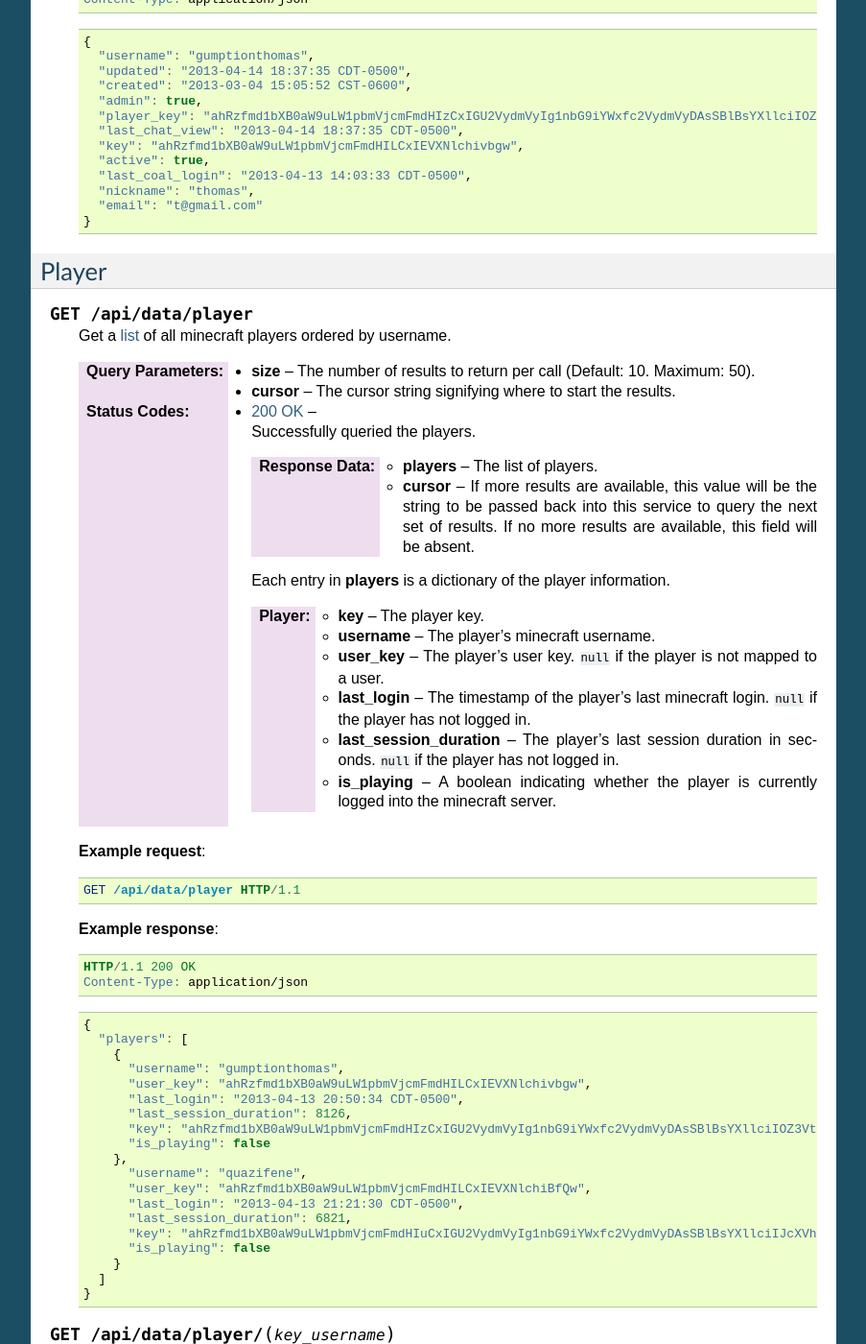
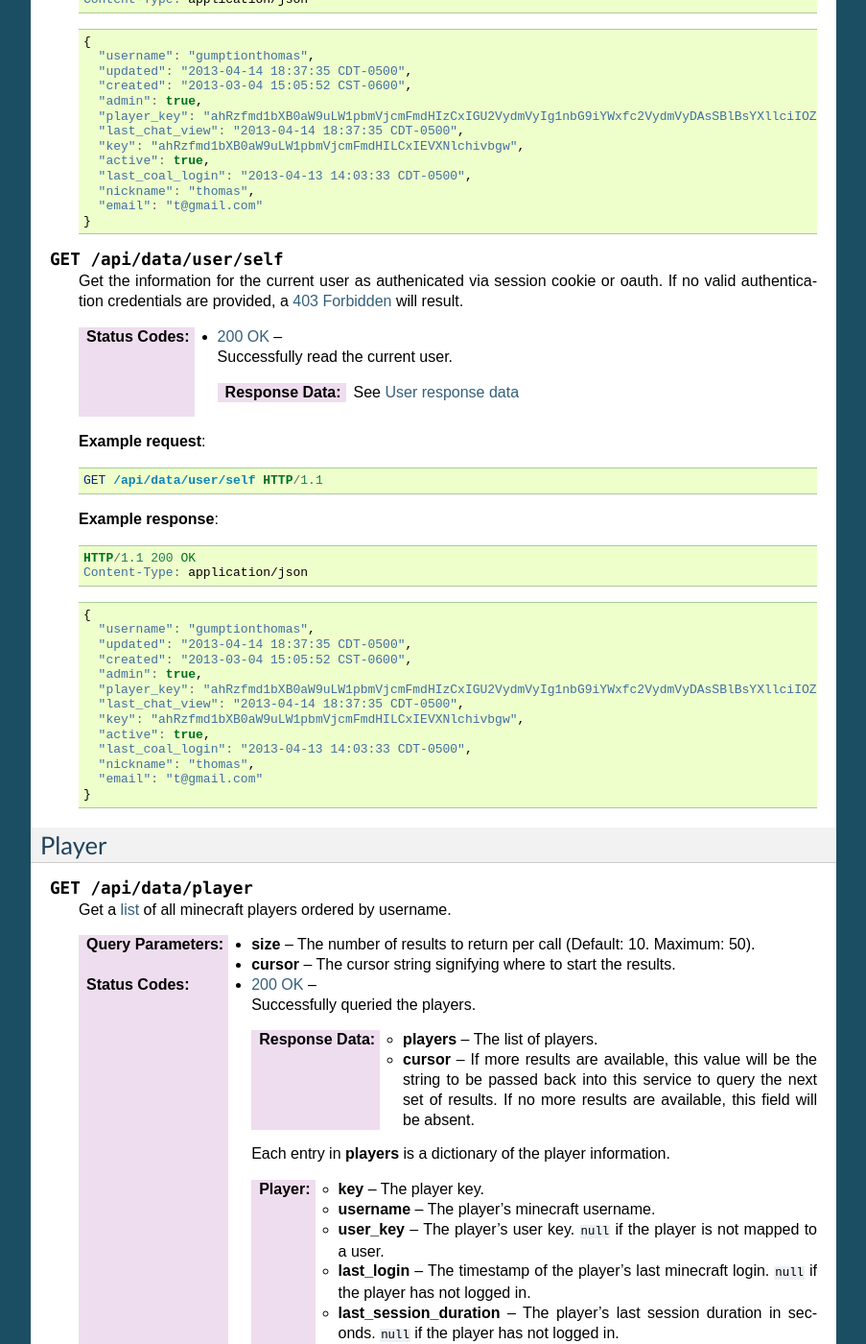
Before and after one commit to atmasphere/mc-coal, a Sphinx documentation site: the page built from docs/source/data_api.rst, in a window 1280 px wide and 1400 px high, scrolled down 5520 px. Shown: the whole window at 96% size, without its empty margins (198-1101 px from the left). Built offline with Sphinx 7.4.7, drawn with Linux system fonts in a browser that asks for light colours.

Commit message:
Add self user api. Docs. Tests.

```diff
--- a/docs/source/data_api.rst
+++ b/docs/source/data_api.rst
@@ -347,6 +347,43 @@ User
       "email": "t@gmail.com"
     }
 
+.. http:get:: /api/data/user/self
+
+  Get the information for the current user as authenicated via session cookie or oauth. If no valid authentication credentials are provided, a :http:statuscode:`403` will result.
+
+  :status 200: Successfully read the current user.
+
+    :Response Data: See :ref:`User response data <user_response_data>`
+
+  **Example request**:
+
+  .. sourcecode:: http
+
+    GET /api/data/user/self HTTP/1.1
+
+  **Example response**:
+
+  .. sourcecode:: http
+
+    HTTP/1.1 200 OK
+    Content-Type: application/json
+
+  .. sourcecode:: javascript
+
+    {
+      "username": "gumptionthomas",
+      "updated": "2013-04-14 18:37:35 CDT-0500",
+      "created": "2013-03-04 15:05:52 CST-0600",
+      "admin": true,
+      "player_key": "ahRzfmd1bXB0aW9uLW1pbmVjcmFmdHIzCxIGU2VydmVyIg1nbG9iYWxfc2VydmVyDAsSBlBsYXllciIOZ3VtcHRpb250aG9tYXMM",
+      "last_chat_view": "2013-04-14 18:37:35 CDT-0500",
+      "key": "ahRzfmd1bXB0aW9uLW1pbmVjcmFmdHILCxIEVXNlchivbgw",
+      "active": true,
+      "last_coal_login": "2013-04-13 14:03:33 CDT-0500",
+      "nickname": "thomas",
+      "email": "t@gmail.com"
+    }
+
 
 ------
 Player
```
Also changed, not shown: api.py (+13 -8 lines), test_api.py (+12 -0 lines).
